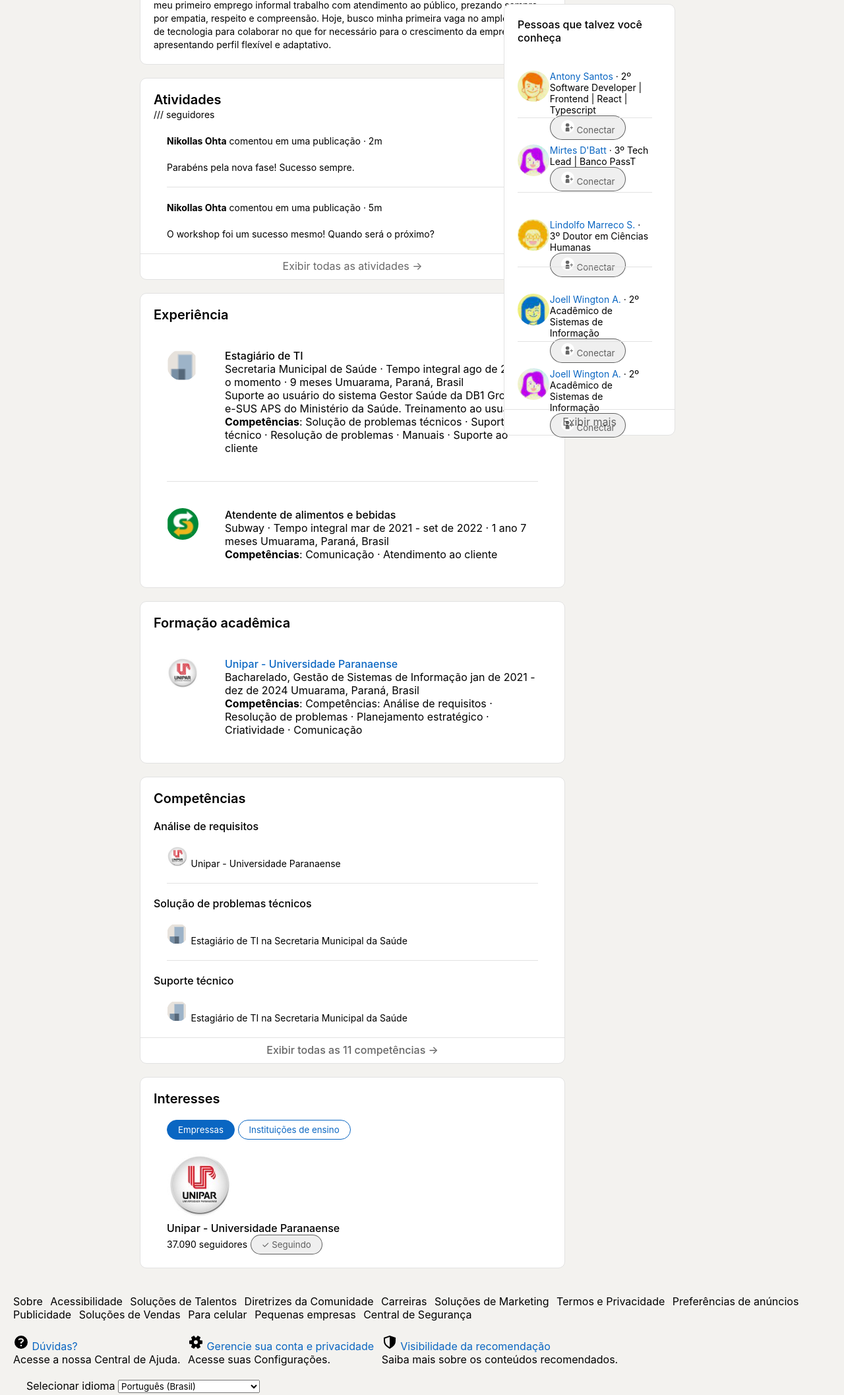
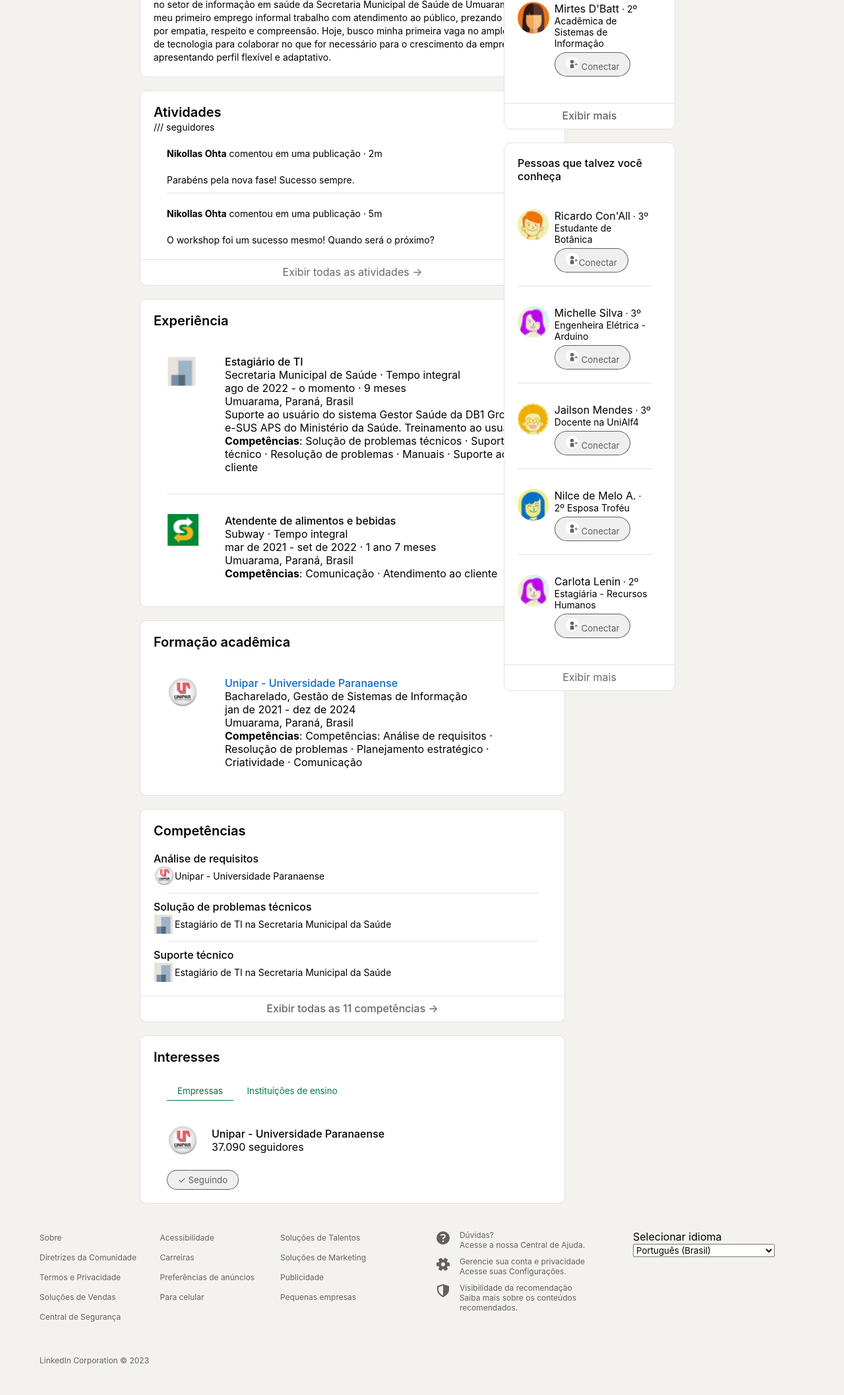
Before and after one commit to nikollllllas/linkedinClone, a plain HTML site: page index.html in a window 1280 px wide. Shown: the part 613-2727 px from the top of the page at 66% size. After the commit the page ends 2702 px from the top, so only its background shows below. Drawn offline with Linux system fonts and the light colour scheme.

Commit message:
2.0.0: test version.

```diff
--- a/index.html
+++ b/index.html
@@ -147,8 +147,8 @@
                     </div>
                     <div id="cardProfileButtons"
                         >
-                        <button><span>Tenho interesse em...</span></button>
-                        <button><span>Adicionar seção do perfil</span></button>
+                        <button class="firstButton"><span>Tenho interesse em...</span></button>
+                        <button class="secondButton"><span>Adicionar seção do perfil</span></button>
                         <button><span>Mais</span></button>
                     </div>
                 </div>
@@ -219,8 +219,8 @@
                         </div>
                         <div>
                             <h3>Estagiário de TI</h3>
-                            <span>Secretaria Municipal de Saúde · Tempo integral</span>
-                            <span>ago de 2022 - o momento · 9 meses</span>
+                            <span>Secretaria Municipal de Saúde · Tempo integral</span><br>
+                            <span>ago de 2022 - o momento · 9 meses</span><br>
                             <span>Umuarama, Paraná, Brasil</span>
                             <ul>
                                 <li>Suporte ao usuário do sistema Gestor Saúde da DB1 Group e e-SUS APS do Ministério da Saúde. Treinamento ao usuário.</li>
@@ -241,8 +241,8 @@
                         </div>
                         <div>
                             <h3>Atendente de alimentos e bebidas</h3>
-                            <span>Subway · Tempo integral</span>
-                            <span>mar de 2021 - set de 2022 · 1 ano 7 meses</span>
+                            <span>Subway · Tempo integral</span><br>
+                            <span>mar de 2021 - set de 2022 · 1 ano 7 meses</span><br>
                             <span>Umuarama, Paraná, Brasil</span>
                             <ul>
                                 <li><strong>Competências</strong>: Comunicação · Atendimento ao cliente</li>
@@ -271,8 +271,8 @@
                                     Unipar - Universidade Paranaense
                                 </a>
                             </h3>
-                            <span>Bacharelado, Gestão de Sistemas de Informação</span>
-                            <span>jan de 2021 - dez de 2024</span>
+                            <span>Bacharelado, Gestão de Sistemas de Informação</span><br>
+                            <span>jan de 2021 - dez de 2024</span><br>
                             <span>Umuarama, Paraná, Brasil</span>
                             <ul>
                                 <li><strong>Competências</strong>: Competências: Análise de requisitos · Resolução de problemas · Planejamento estratégico · Criatividade · Comunicação</li>
@@ -289,7 +289,7 @@
                 </div>
                 <div>
                     <h3>Análise de requisitos</h3>
-                    <div>
+                    <div class="flexRows itensAllign">
                         <img
                         src="assets/unipar.jpg"
                         alt=""
@@ -301,7 +301,7 @@
                     <div class="fakeHorizontalRow">
                     </div>
                     <h3>Solução de problemas técnicos</h3>
-                    <div>
+                    <div  class="flexRows itensAllign">
                         <img
                         src="assets/sms.png"
                         alt=""
@@ -313,7 +313,7 @@
                     <div class="fakeHorizontalRow">
                     </div>
                     <h3>Suporte técnico</h3>
-                    <div>
+                    <div class="flexRows itensAllign">
                         <img
                         src="assets/sms.png"
                         alt=""
@@ -336,23 +336,29 @@
                 </div>
                 <div>
                     <div>
-                        <button>
+                        <button class="interessButton">
                             <span>Empressas</span>
                         </button>
-                        <button>
+                        <button class="interessButton">
                             <span>Instituições de ensino</span>
                         </button>
                     </div>
                         <div>
+                            <div class="flexRows itensAllign">
                                 <img
                                     src="./assets/unipar.jpg"
                                     alt=""
+                                    class="mediumImg"
                                 >
+                                <div>
                                     <h3>Unipar - Universidade Paranaense</h3>
                                     <span>37.090 seguidores</span>
+                                </div>
+                            </div>
                             <button>
                                 <span>✓ Seguindo</span>
                             </button>
+                        </div>
                     </div>
                 </div>
             </div>
@@ -373,11 +379,11 @@
                                 alt=""
                                 class="mediumImg">
                             </div>
-                            <div>
+                            <div class="paddingLeft">
                                 <span><a href="#">Antony Santos</a></span>
                                 <span>· 2º</span>
                                 <span>Software Developer | Frontend | React | Typescript</span>
-                                <button><img src="./assets/conectar.png" alt=""> <span>Conectar</span></button>
+                                <a href="#"><button><img src="./assets/conectar.png" alt=""> <span>Conectar</span></button></a>
                             </div>
                         </div>
                     </li>
@@ -391,11 +397,11 @@
                                 alt=""
                                 class="mediumImg">
                             </div>
-                            <div>
+                            <div class="paddingLeft">
                                 <span><a href="#">Joell Wington A.</a></span>
                                 <span>· 3º</span>
                                 <span>Tech Lead | Banco PassT</span>
-                                <button><img src="./assets/conectar.png" alt=""> <span>Conectar</span></button>
+                                <a href="#"><button><img src="./assets/conectar.png" alt=""><span>Conectar</span></button></a>
                             </div>
                         </div>
                     </li>
@@ -409,11 +415,11 @@
                                 alt=""
                                 class="mediumImg">
                             </div>
-                            <div>
+                            <div class="paddingLeft">
                                 <span><a href="#">Lindolfo Marreco S.</a></span>
                                 <span>· 3º</span>
                                 <span>Doutor em Ciências Humanas</span>
-                                <button><img src="./assets/conectar.png" alt=""> <span>Conectar</span></button>
+                                <a href="#"><button><img src="./assets/conectar.png" alt=""> <span>Conectar</span></button></a>
                             </div>
                         </div>
                     </li>
@@ -427,11 +433,11 @@
                                 alt=""
                                 class="mediumImg">
                             </div>
-                            <div>
-                                <span><a href="#"></a>Mirtes D'Batt</span>
+                            <div class="paddingLeft">
+                                <span><a href="#">Mirtes D'Batt</a></span>
                                 <span>· 2º</span>
                                 <span>Acadêmica de Sistemas de Informação</span>
-                                <button><img src="./assets/conectar.png" alt=""> <span>Conectar</span></button>
+                                <a href="#"><button><img src="./assets/conectar.png" alt=""> <span>Conectar</span></button></a>
                             </div>
                         </div>
                     </li>
@@ -458,11 +464,11 @@
                                 alt=""
                                 class="mediumImg">
                             </div>
-                            <div>
-                                <span><a href="#">Antony Santos</a></span>
-                                <span>· 2º</span>
-                                <span>Software Developer | Frontend | React | Typescript</span>
-                                <button><img src="./assets/conectar.png" alt=""> <span>Conectar</span></button>
+                            <div class="paddingLeft">
+                                <span><a href="#">Ricardo Con'All</a></span>
+                                <span>· 3º</span>
+                                <span>Estudante de Botânica</span>
+                                <a href="#"><button><img src="./assets/conectar.png" alt=""><span>Conectar</span></button></a>
                             </div>
                         </div>
                     </li>
@@ -476,11 +482,11 @@
                                 alt=""
                                 class="mediumImg">
                             </div>
-                            <div>
-                                <span><a href="#">Mirtes D'Batt</a></span>
+                            <div class="paddingLeft">
+                                <span><a href="#">Michelle Silva</a></span>
                                 <span>· 3º</span>
-                                <span>Tech Lead | Banco PassT</span>
-                                <button><img src="./assets/conectar.png" alt=""> <span>Conectar</span></button>
+                                <span>Engenheira Elétrica - Arduino</span>
+                                <a href="#"><button><img src="./assets/conectar.png" alt=""> <span>Conectar</span></button></a>
                             </div>
                         </div>
                     </li>
@@ -494,11 +500,11 @@
                                 alt=""
                                 class="mediumImg">
                             </div>
-                            <div>
-                                <span><a href="#">Lindolfo Marreco S.</a></span>
+                            <div class="paddingLeft">
+                                <span><a href="#">Jailson Mendes</a></span>
                                 <span>· 3º</span>
-                                <span>Doutor em Ciências Humanas</span>
-                                <button><img src="./assets/conectar.png" alt=""> <span>Conectar</span></button>
+                                <span>Docente na UniAlf4</span>
+                                <a href="#"><button><img src="./assets/conectar.png" alt=""> <span>Conectar</span></button></a>
                             </div>
                         </div>
                     </li>
@@ -512,11 +518,11 @@
                                 alt=""
                                 class="mediumImg">
                             </div>
-                            <div>
-                                <span><a href="#">Joell Wington A.</a></span>
+                            <div class="paddingLeft">
+                                <span><a href="#">Nilce de Melo A.</a></span>
                                 <span>· 2º</span>
-                                <span>Acadêmico de Sistemas de Informação</span>
-                                <button><img src="./assets/conectar.png" alt=""> <span>Conectar</span></button>
+                                <span>Esposa Troféu</span>
+                                <a href="#"><button><img src="./assets/conectar.png" alt=""> <span>Conectar</span></button></a>
                             </div>
                         </div>
                         <li>
@@ -529,11 +535,11 @@
                                 alt=""
                                 class="mediumImg">
                             </div>
-                            <div>
-                                <span><a href="#">Joell Wington A.</a></span>
+                            <div class="paddingLeft">
+                                <span><a href="#">Carlota Lenin</a></span>
                                 <span>· 2º</span>
-                                <span>Acadêmico de Sistemas de Informação</span>
-                                <button><img src="./assets/conectar.png" alt=""> <span>Conectar</span></button>
+                                <span>Estagiária - Recursos Humanos</span>
+                                <a href="#"><button><img src="./assets/conectar.png" alt=""> <span>Conectar</span></button></a>
                             </div>
                         </div>
                         </li>
@@ -548,33 +554,34 @@
             </div>
         </section>
     </aside>
-    <div></div>
     <footer>
         <section>
             <div id="footerContainer">
+                <div class="columnCounter2">
+                    <div>
+                        <nav>
+                            <ul class="columnCounter3">
+                                <li class="navFooterList"><a href="#">Sobre</a></li>
+                                <li class="navFooterList"><a href="#">Acessibilidade</a></li>
+                                <li class="navFooterList"><a href="#">Soluções de Talentos</a></li>
+                                <li class="navFooterList"><a href="#">Diretrizes da Comunidade</a></li>
+                                <li class="navFooterList"><a href="#">Carreiras</a></li>
+                                <li class="navFooterList"><a href="#">Soluções de Marketing</a></li>
+                                <li class="navFooterList"><a href="#">Termos e Privacidade</a></li>
+                                <li class="navFooterList"><a href="#">Preferências de anúncios</a></li>
+                                <li class="navFooterList"><a href="#">Publicidade</a></li>
+                                <li class="navFooterList"><a href="#">Soluções de Vendas</a></li>
+                                <li class="navFooterList"><a href="#">Para celular</a></li>
+                                <li class="navFooterList"><a href="#">Pequenas empresas</a></li>
+                                <li class="navFooterList"><a href="#">Central de Segurança</a></li>
+                            </ul>
+                        </nav>
+                    </div>
+                    <div class="columnCounter2">
                         <div>
                             <nav>
                                 <ul>
-                            <li>Sobre</li>
-                            <li>Acessibilidade</li>
-                            <li>Soluções de Talentos</li>
-                            <li>Diretrizes da Comunidade</li>
-                            <li>Carreiras</li>
-                            <li>Soluções de Marketing</li>
-                            <li>Termos e Privacidade</li>
-                            <li>Preferências de anúncios</li>
-                            <li>Publicidade</li>
-                            <li>Soluções de Vendas</li>
-                            <li>Para celular</li>
-                            <li>Pequenas empresas</li>
-                            <li>Central de Segurança</li>
-                        </ul>
-                    </nav>
-                </div>
-                <div>
-                    <nav>
-                        <ul>
-                            <li>
+                                    <li class="columnFooterLinks">
                                         <svg xmlns="http://www.w3.org/2000/svg" viewBox="0 0 24 24" data-supported-dps="24x24" fill="currentColor" class="mercado-match" width="24" height="24" focusable="false">
                                             <path d="M12 2a10 10 0 1010 10A10 10 0 0012 2zm0 16.25A1.25 1.25 0 1113.25 17 1.25 1.25 0 0112 18.25zm1.41-5.46L13 13v1h-2v-2.21l1.49-.79C13.82 10.34 14 9.77 14 9.3c0-.78-.92-1.3-2.3-1.3A7.12 7.12 0 008 9.24V7a8 8 0 013.7-1c3 0 4.3 1.55 4.3 3.3a3.91 3.91 0 01-2.59 3.49z"></path>
                                         </svg>
@@ -583,7 +590,7 @@
                                             <p>Acesse a nossa Central de Ajuda.</p>
                                         </span>
                                     </li>
-                            <li>
+                                    <li class="columnFooterLinks">
                                         <svg xmlns="http://www.w3.org/2000/svg" viewBox="0 0 24 24" data-supported-dps="24x24" fill="currentColor" class="mercado-match" width="24" height="24" focusable="false">
                                             <path d="M9.18 2l-4.3 2.52L6.22 8l-.52.91-3.7.55v5l3.64.54.54.93-1.34 3.53L9.14 22l2.29-2.9h1.09l2.3 2.9 4.32-2.52L17.79 16l.53-.93 3.68-.53v-5L18.32 9l-.51-.9 1.36-3.51L14.86 2l-2.33 3h-1zM12 9a3 3 0 11-3 3 3 3 0 013-3z"></path>
                                         </svg>
@@ -592,7 +599,7 @@
                                             <p>Acesse suas Configurações.</p>
                                         </span>
                                     </li>
-                            <li>
+                                    <li class="columnFooterLinks">
                                         <svg xmlns="http://www.w3.org/2000/svg" viewBox="0 0 24 24" data-supported-dps="24x24" fill="currentColor" class="mercado-match" width="24" height="24" focusable="false">
                                             <path d="M12 4.11V19.6l-3-2a9 9 0 01-4-7.49V6.44l7-2.33M12 2L3 5v5.11a11 11 0 004.9 9.16L12 22l4.1-2.73a11 11 0 004.9-9.16V5z"></path>
                                         </svg>
@@ -603,6 +610,7 @@
                                     </li>
                                 </ul>
                             </nav>
+                        </div>
                         <div>
                             <label for="languageSelector">Selecionar idioma</label>
                             <select id="languageSelector">
@@ -612,7 +620,10 @@
                             </select>
                         </div>
                     </div>
+                </div>
+                <div id="linkedinTrademark">
                     <p>LinkedIn Corporation © 2023</p>
+                </div>
             </div>
         </section>
     </footer>
--- a/styles/style.css
+++ b/styles/style.css
@@ -1,6 +1,7 @@
 @charset "UTF-8";
 :root {
     --blue: #0A66C2;
+    --green: #057642;
     --white: #FFFFFF;
     --background: #f3f2ef;
     --golden: #5D3B09;
@@ -50,7 +51,6 @@ ul, li {
     text-decoration: none;
     display: inline-block;
     padding-right: 7px;
-    max-height: 43px;
 }
 
 a {
@@ -64,24 +64,28 @@ div {
     margin: 20px;
 }
 
-img  {
+header img,
+img#profileImg,
+aside img  {
     border-radius: 50%;
 }
 
 button {
     border-radius: 9999px;
+    margin-top: 5px;
     padding: 6px 16px;
     color: var(--grey);
     border: 1.5px solid var(--grey);
+    cursor: pointer;
 }
 
-button:nth-child(1) {
+button.firstButton {
     color: var(--white);
     background: var(--blue);
     border: 1.5px solid var(--blue);
 }
 
-button:nth-child(2) {
+button.secondButton {
     background: var(--white);
     color: var(--blue);
     border: 1.5px solid var(--blue);
@@ -90,6 +94,10 @@ button:nth-child(2) {
 .backgroundDivColor {
     background-color: var(--white);
     border: 1px solid var(--borderColor);
+}
+
+.paddingLeft {
+    padding-left: 7px;
 }
 
 /* Header */
@@ -164,6 +172,9 @@ nav#navbar > ul > li > a:hover {
     text-align: center;
 }
 
+.itensAllign {
+    align-items: center;
+}
 
 /* Main */
 main {
@@ -176,6 +187,7 @@ main {
 }
 
 .mediumImg {
+    max-height: 48px;
     width: 48px;
 }
 
@@ -246,6 +258,7 @@ div.bodyGrid {
 .fakeHorizontalRow {
     border-top: 1px solid var(--borderColor);
     border-radius: 0;
+    margin: -10px 20px 10px 20px;
 }
 
 .flexRows {
@@ -253,6 +266,17 @@ div.bodyGrid {
     padding: 0px;
     display: flex;
     flex-direction: row;
+}
+
+.interessButton {
+    background-color: var(--white);
+    color: var(--green);
+    border-radius: 0px;
+    border: none;
+}
+
+.interessButton:nth-child(1) {
+    border-bottom: 1.5px solid var(--green);
 }
 
 div.textAllign {
@@ -276,6 +300,11 @@ aside {
     grid-area: aside;
 }
 
+aside a {
+    color: var(--hoverGrey);
+    font-size: 16px;
+}
+
 .cardRelatedProfileGrid {
     font-size: 14px;
     margin: 0px 0px 10px 0px;
@@ -285,14 +314,68 @@ aside {
 
 /* Footer */
 footer {
-    margin: 0;
+    margin: auto;
     padding: 0;
     grid-area: footer;
-    width: auto;
+    max-width: 1200px;
+    max-height: 200px;
 }
 
 div#footerContainer {
-    margin: 0;
+    margin: auto;
     padding: 0;
     border-radius: 0px;
+    min-width: 1200px;
+    min-height: 200px;
 }
+
+.columnCounter2 {
+    margin: 0px;
+    display: grid;
+    grid-template-areas:
+        "div div"
+    ;
+
+    grid-template-columns: 50% 50%;
+}
+
+.columnCounter3 {
+    display: grid;
+    grid-template-areas:
+        "li li li"
+    ;
+
+    grid-template-columns: 33% 33% 33%;
+}
+
+.columnFooterLinks {
+    margin: 0px 0px 10px 0px;
+    display: grid;
+    grid-template-areas:
+        "svg span"
+    ;
+
+    grid-template-columns: 15% 85%;
+}
+
+ul.columnCounter3 > li.navFooterList {
+    margin-bottom: 10px;
+}
+
+#linkedinTrademark,
+li.navFooterList > a,
+li.columnFooterLinks,
+li.columnFooterLinks > span > a {
+    color: var(--grey);
+    font-size: 12px;
+}
+
+.navFooterList {
+    flex-direction: column;
+    margin: 0px;
+    padding: 0px;
+}
+
+#linkedinTrademark {
+    padding-bottom: 20px;
+}
```
Lines whose indentation alone changed are shown as unchanged.
